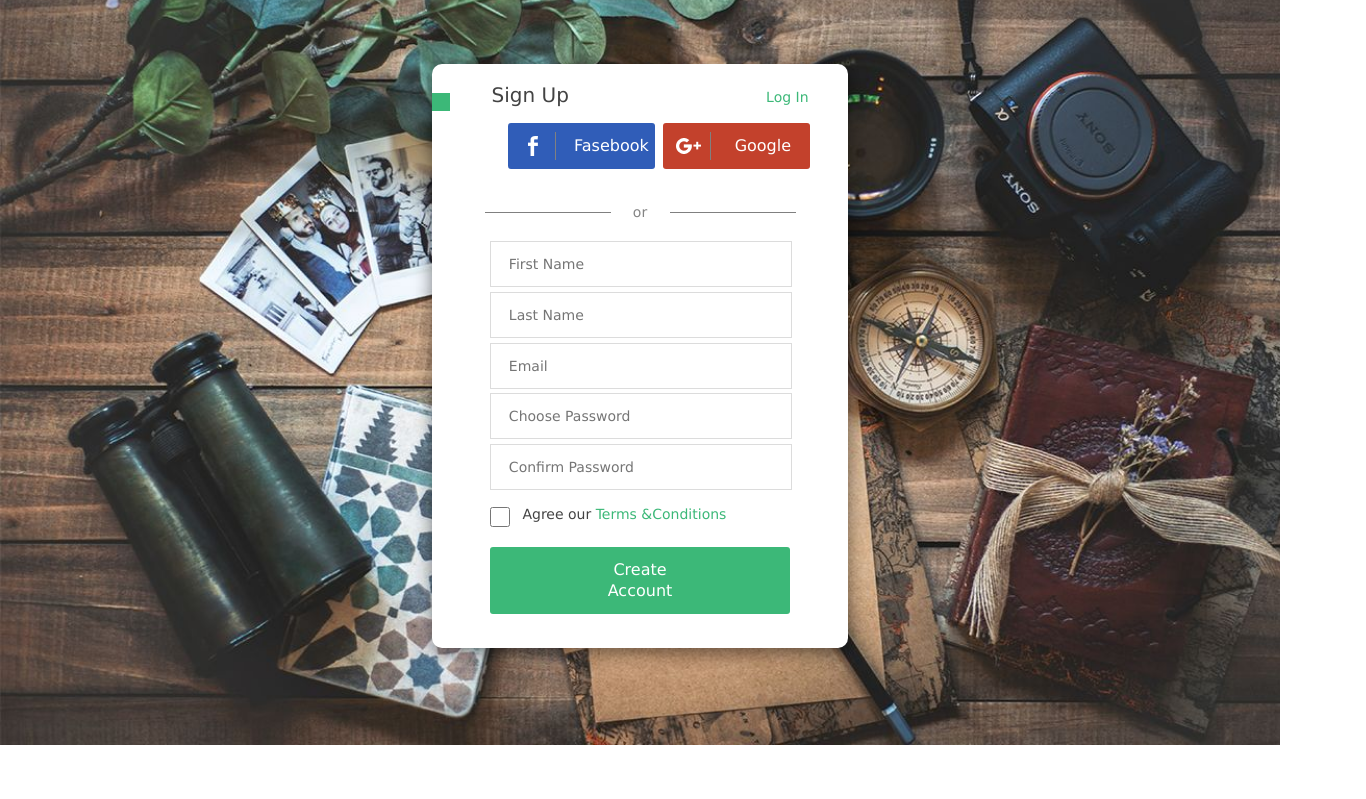
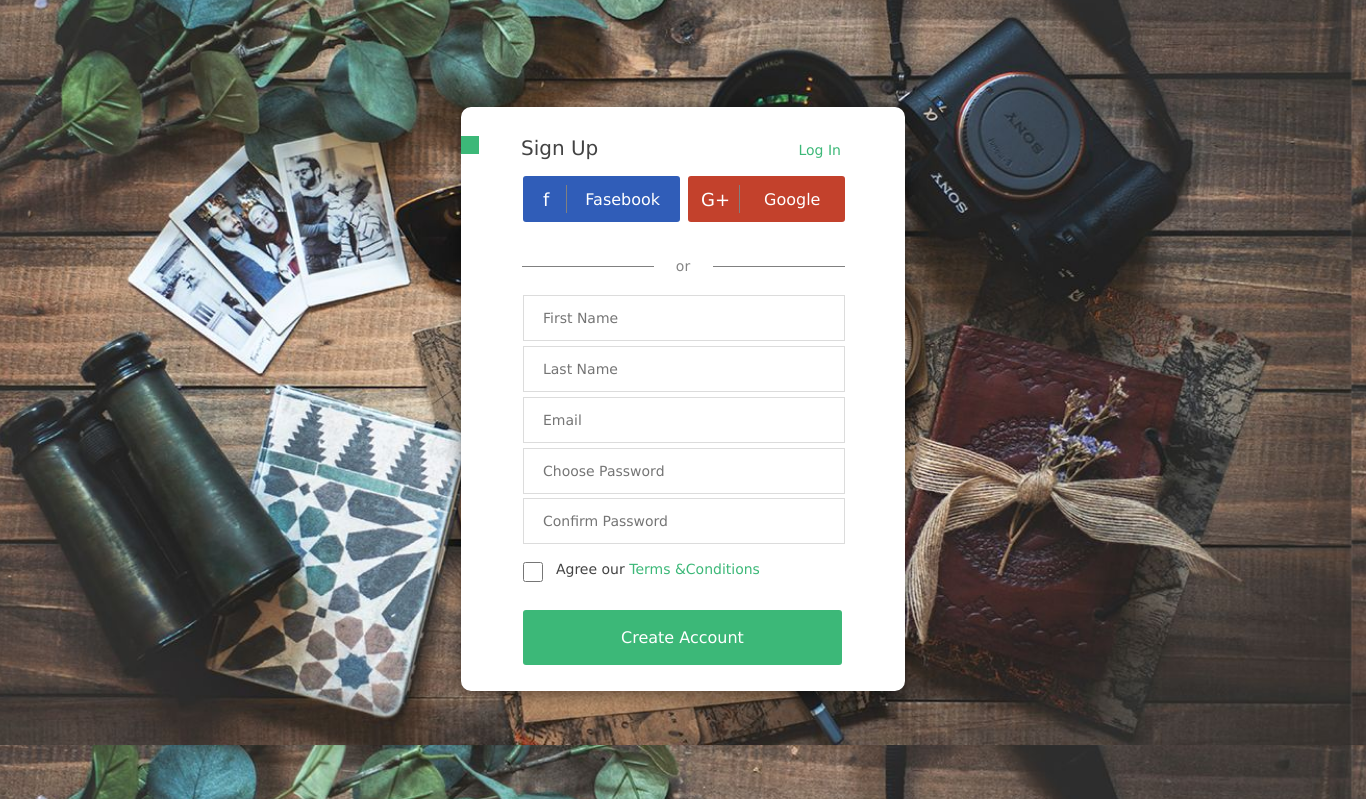
Before and after one commit to TytarenkoOleg/HomeTasks, a plain HTML site: page HomeWork/JourneyHW4/src/index.html in a window 1280 px wide. Shown: the part 55-854 px from the top of the page, 1366 px wide, since content can reach past the window. Before the commit the page ends 800 px from the top, so only its background shows below. Drawn offline with Linux system fonts and the light colour scheme.

Commit message:
homework #3, #4 (update), and #5

```diff
--- a/HomeWork/JourneyHW4/src/css/styleJourney.css
+++ b/HomeWork/JourneyHW4/src/css/styleJourney.css
@@ -1,3 +1,7 @@
+html, body {
+    height: 100%;
+}
+
 body {
     background-image: url("../imeges/background.jpg");
     background-size: cover;
@@ -6,17 +10,25 @@ body {
 }
 
 .conteiner {
-    width: 100%;
+    display: flex;
+    flex-direction: column;
+    justify-content: space-between;
+    width: 1366px;
+    min-height: 768px;
+    margin: 0 auto;
     font-family: Verdana, sans-serif;
     color: white;
+    position: relative;
 }
 
 .header {
     display: flex;
     flex-direction: row;
     align-items: center;
+    width: 1366px;
     height: 54px;
     background-color: rgba(0, 0, 0, 0.41);
+    text-align: center;
 }
 
 .header-text_left {
@@ -114,13 +126,24 @@ body {
     text-decoration: underline;
 }
 
+main {
+    display: flex;
+    height: 100vh;
+    flex-direction: column;
+    align-self: stretch;
+    justify-content: center;
+}
+
 .box {
-    width: 32.5%;
+    width: 444px;
     height: 584px;
+    align-items: center;
     box-shadow: 0px 4px 18px 0px rgba(0, 0, 0, 0.52);
     background-color: white;
-    margin: 65px auto;
+    margin: auto;
     border-radius: 10px;
+    position: relative;
+    align-items: center;
 }
 
 .box-green_kub {
@@ -139,8 +162,8 @@ body {
     font-weight: 400;
     line-height: 21px;
     text-align: left;
-    margin-left: 10%;
-    margin-top: 5%;
+    margin-left: 42px;
+    margin-top: 29px;
 }
 
 .box-top2 {
@@ -150,8 +173,8 @@ body {
     font-weight: 400;
     line-height: 21px;
     text-align: left;
-    margin-left: 46.17%;
-    margin-top: 5%;
+    margin-left: 195px;
+    margin-top: 33px;
 }
 
 .box-top2_text {
@@ -164,50 +187,51 @@ body {
     text-decoration: underline;
 }
 
-.box_button{
+.box_button {
     display: flex;
     flex-direction: row;
     justify-content: flex-start;
     align-items: center;
-    width: 35.36%;
+    width: 157px;
     height: 46px;
     text-decoration: none;
     border-radius: 3px;
     margin-top: 15px;
 }
+
 .fb_button {
     float: left;
     background-color: #305db8;
     color: #fff;
-    margin-left: 13.96%;
-    margin-right: 1.8%;
+    margin-left: 62px;
+    margin-right: 8px;
 }
 
 .fb-img {
     display: block;
-    width: 10px;
-    height: 20px;
-    background-image: url("../imeges/facebook1.png");
+    font-size: 18px;
     margin-right: 0;
     margin-left: 20px;
     padding-right: 0;
 }
 
-.button_line{
+.button_line {
     display: block;
     border-left: 1px solid grey;
     height: 28px;
 }
+
 .fb-line {
     margin-left: 17px;
 }
 
-.button_text{
+.button_text {
     display: block;
     text-transform: capitalize;
     font-size: 16px;
     font-weight: 400;
 }
+
 .fb-text {
     color: #ffffff;
     margin-left: 18px;
@@ -220,12 +244,11 @@ body {
 
 .google-img {
     display: block;
-    width: 25px;
-    height: 16px;
-    background-image: url("../imeges/G+.png");
+    font-size: 18px;
     margin-right: 0;
     margin-left: 13px;
     padding-right: 0;
+    text-transform: capitalize;
 }
 
 .google-line {
@@ -257,7 +280,7 @@ body {
     content: "";
     display: inline-block;
     vertical-align: middle;
-    width: 30.4%;
+    width: 132px;
     height: 1px;
     background-color: grey;
     position: relative;
@@ -275,10 +298,10 @@ body {
 
 .block-buttons {
     margin-top: 18px;
-    margin-left: 13.96%;
+    margin-left: 62px;
     margin-bottom: 0;
     padding-left: 0;
-    width: 72.52%;
+    width: 322px;
 }
 
 .box-block {
@@ -314,6 +337,10 @@ body {
     margin: auto;
     margin-top: 3.25%;
     display: flex;
+}
+
+input, label {
+    cursor: pointer;
 }
 
 .footer_checkbox {
@@ -354,16 +381,17 @@ body {
 }
 
 .button_account {
-    display: block;
-    padding: 2.91% 22.52%;
+    display: inline-block;
+    padding: 17px 98px;
     background-color: #3cb878;
     text-decoration: none;
     color: #fff;
     font-weight: bold;
     border-radius: 3px;
     text-transform: capitalize;
+    font-size: 16px;
     font-weight: 400;
     line-height: 21px;
-    margin: 4.28% 13.96%;
+    margin: 25px 62px 32px 62px;
     text-align: center;
 }
--- a/HomeWork/JourneyHW4/src/index.html
+++ b/HomeWork/JourneyHW4/src/index.html
@@ -22,6 +22,8 @@
                                                                                                              class="header-text_check">sign up</a></ora></span>
     </div>
 
+
+    <main>
         <div class="box">
             <div class="box-green_kub"></div>
             <span class="box-top1">sign up</span>
@@ -29,13 +31,13 @@
 
 
             <a class="box_button fb_button" href="#">
-            <div class="fb-img"></div>
+                <div class="fb-img ">f</div>
                 <div class="button_line fb-line"></div>
                 <span class="button_text fb-text">fasebook</span>
             </a>
 
             <a class="box_button google_button" href="#">
-            <div class="google-img"></div>
+                <div class="google-img">g+</div>
                 <div class="button_line google-line"></div>
                 <span class="button_text google-text">google</span>
             </a>
@@ -53,13 +55,16 @@
             </form>
 
             <p class="footer">
-            <input type="checkbox" class="footer_checkbox">
-            <span class="footer_checkbox-text">agree <span class="footer_checkbox-text_secondword">our</span> <a
-                    class="footer_checkbox-textin" href="#">terms &amp;conditions</a></span>
+                <input id="myCheckbox" type="checkbox" class="footer_checkbox">
+                <label for="myCheckbox" class="footer_checkbox-text">agree <span
+                        class="footer_checkbox-text_secondword">our</span> <a
+                        class="footer_checkbox-textin" href="#">terms &amp;conditions</a></label>
             </p>
 
             <a class="button_account" href="#">create account</a>
         </div>
+    </main>
+
 </div>
 </body>
 </html>
```
Also changed, not shown: HomeWork/MilanHW3/src/css/styleMilan.css (+16 -8 lines), HomeWork/MilanHW3/src/index.html (+26 -6 lines), HomeWork/JourneyHW4/src/imeges/G+.png (deleted), HomeWork/JourneyHW4/src/imeges/facebook1.png (deleted), 1 other file. Lines whose indentation alone changed are shown as unchanged.
